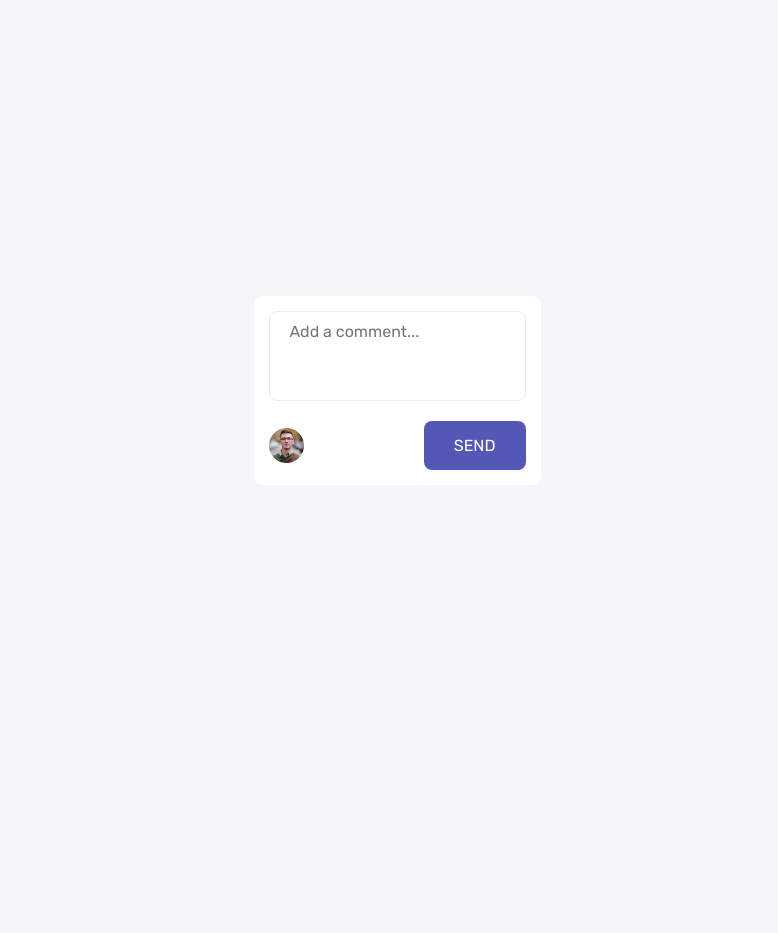
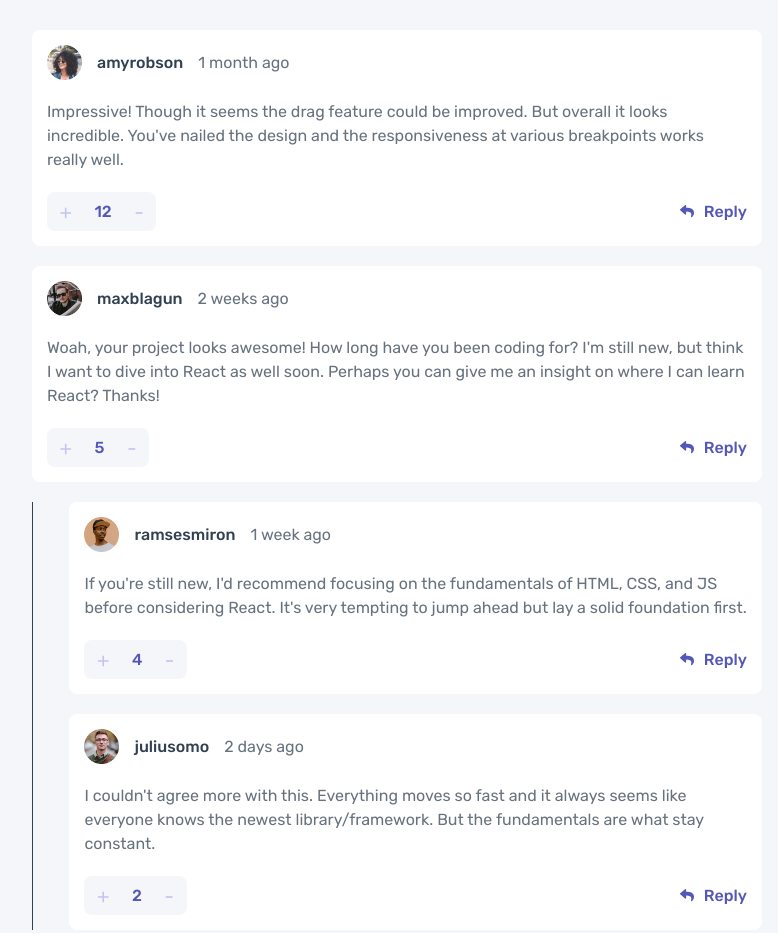
Before and after one commit to hqz3/fem-interactive-comments-section, a website built with Vite: page index.html in a window 1280 px wide. Shown: the top 933 px of the page, without its empty margins (243-1021 px from the left). Before the commit the page ends 800 px from the top, so only its background shows below. Built offline with nearby package versions, Linux system fonts and the light colour scheme.

Commit message:
Create Reply class

```diff
--- a/src/Comment.ts
+++ b/src/Comment.ts
@@ -1,39 +1,31 @@
 import { User, CommentType } from "./App";
+import { Reply } from "./Reply";
+import { generateCommentElement } from "../utils/generateCommentElement";
 
 export class Comment {
-  element: HTMLElement;
   currentUser: User;
   comment: CommentType;
+  commentEl: HTMLElement;
+  repliesContainerEl: HTMLElement;
 
   constructor(currentUser: User, comment: CommentType) {
     this.currentUser = currentUser;
     this.comment = comment;
 
-    this.element = document.createElement("div");
-    this.element.classList.add("comment");
+    this.commentEl = generateCommentElement(comment);
 
-    this.element.innerHTML = `
-          <div class="comment__user">
-            <img
-              class="comment__user-image"
-              src=${comment.user.image.png}
-              alt=${comment.user.username}
-            />
-            <span class="comment__username">${comment.user.username}</span>
-            <span class="comment__createdAt">${comment.createdAt}</span>
-          </div>
-          <p class="comment__text">
-            ${comment.content}
-          </p>
-          <div class="vote">
-            <button class="vote__upvote" aria-label='Upvote'>+</button>
-            <span class="vote__score" aria-label='Score'>${comment.score}</span>
-            <button class="vote__downvote" aria-label='Downvote'>-</button>
-          </div>
-          <div class="reply">
-            <img src="images/icon-reply.svg" alt="Reply" />
-            <button class="reply__button" aria-label='Reply'>Reply</button>
-          </div>
-    `;
+    // Create a container for replies that may or may be empty
+    this.repliesContainerEl = document.createElement("div");
+    this.repliesContainerEl.classList.add("replies__container");
+    this.commentEl.appendChild(this.repliesContainerEl);
+
+    this.loadReplies();
+  }
+
+  loadReplies() {
+    this.comment.replies?.map((reply) => {
+      const node = new Reply(this.currentUser, reply);
+      this.repliesContainerEl.appendChild(node.replyEl);
+    });
   }
 }
--- /dev/null
+++ b/src/Reply.ts
@@ -0,0 +1,16 @@
+import { User, CommentType } from "./App";
+import { generateCommentElement } from "../utils/generateCommentElement";
+
+export class Reply {
+  currentUser: User;
+  reply: CommentType;
+  replyEl: HTMLElement;
+
+  constructor(currentUser: User, reply: CommentType) {
+    this.currentUser = currentUser;
+    this.reply = reply;
+
+    this.replyEl = generateCommentElement(this.reply);
+    this.replyEl.classList.add("reply");
+  }
+}
--- a/src/styles.css
+++ b/src/styles.css
@@ -56,12 +56,12 @@ button {
 
 .comments {
   color: var(--grayish-blue);
+  padding: 1rem;
 }
 
 .comment {
+  border-radius: var(--border-radius);
   background-color: var(--white);
-  border-radius: var(--border-radius);
-
   display: grid;
   grid-template-columns: repeat(2, 1fr);
 
@@ -91,13 +91,12 @@ button {
   margin: 2rem 0;
 }
 
-.vote {
+.comment__vote {
   background-color: var(--very-light-gray);
   border-radius: var(--border-radius);
 
   display: flex;
   align-items: center;
-
   justify-self: start;
 }
 
@@ -117,12 +116,12 @@ button {
 }
 
 .vote__score,
-.reply__button {
+.comment__reply-button {
   color: var(--moderate-blue);
   font-weight: 500;
 }
 
-.reply {
+.comment__reply {
   cursor: pointer;
 
   display: flex;
@@ -170,8 +169,11 @@ button {
   filter: opacity(50%);
 }
 
-.replies {
-  border: 1px solid orange;
-  margin-top: 2rem;
-  margin-left: 2rem;
+.replies__container {
+  border-left: 1px solid var(--dark-blue);
 }
+
+.reply {
+  margin-left: auto;
+  width: 95%;
+}
```
